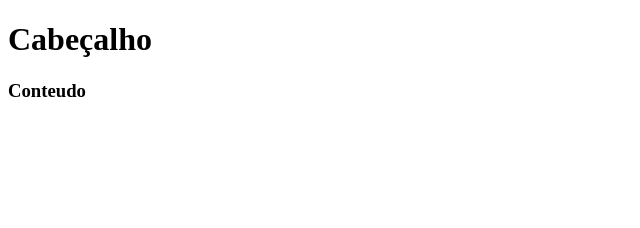
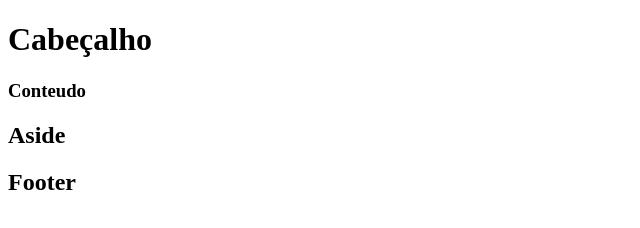
Before and after one commit to LucasAllPires/exemplo2, a plain HTML site: page index.html in a window 1280 px wide. Shown: the whole page, without its empty margins (0-640 px from the left). Drawn offline with Linux system fonts and the light colour scheme.

Commit message:
adicionando footer e aside

```diff
--- a/index.html
+++ b/index.html
@@ -16,6 +16,15 @@
                 <h1>Conteudo</h1>
             </article>
         </section>
+
+        <aside>
+            <h2>Aside</h2>
+        </aside>
+
+        <footer>
+            <h2>Footer</h2>
+        </footer>
+
    </div>
 
 </body>
```
